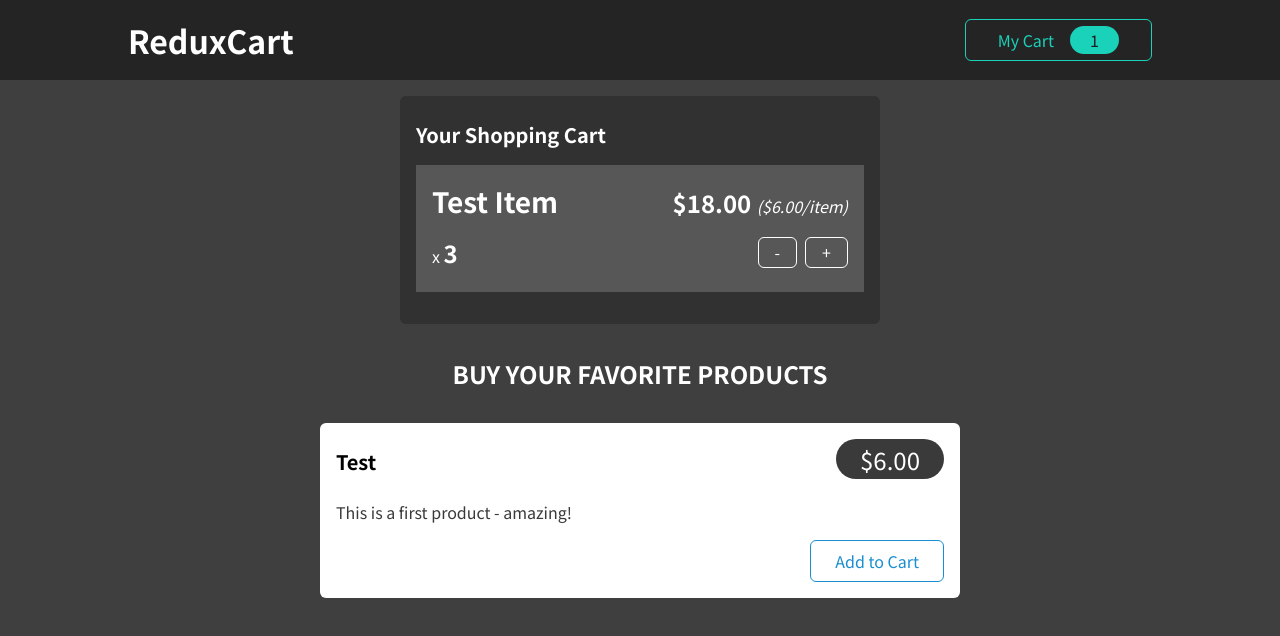
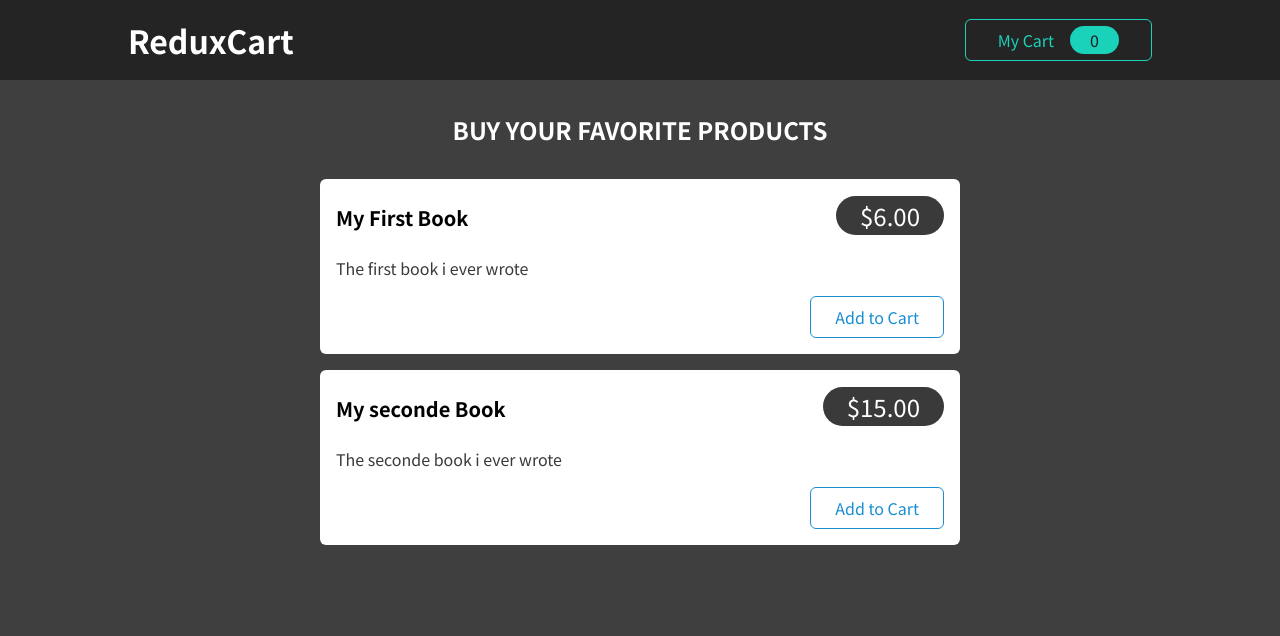
Before and after one commit to MOR3SREZ/training---branches, a React (Create React App) app: page / in a window 1280 px wide. Shown: the top 636 px of the page. Built offline with nearby package versions, Linux system fonts and the light colour scheme.

Commit message:
redux added

```diff
--- a/package.json
+++ b/package.json
@@ -3,6 +3,7 @@
   "version": "0.1.0",
   "private": true,
   "dependencies": {
+    "@reduxjs/toolkit": "^1.8.0",
     "@testing-library/jest-dom": "^5.16.2",
     "@testing-library/react": "^12.1.2",
     "@testing-library/user-event": "^13.5.0",
--- a/src/App.js
+++ b/src/App.js
@@ -1,11 +1,13 @@
+import { useSelector } from 'react-redux';
 import Cart from './components/Cart/Cart';
 import Layout from './components/Layout/Layout';
 import Products from './components/Shop/Products';
 
 function App() {
+  const showCart = useSelector((state) => state.ui.cartIsVisible);
   return (
     <Layout>
-      <Cart />
+      {showCart && <Cart />}
       <Products />
     </Layout>
   );
--- a/src/components/Cart/Cart.js
+++ b/src/components/Cart/Cart.js
@@ -1,15 +1,28 @@
+import { useSelector } from 'react-redux';
+
 import Card from '../UI/Card';
 import classes from './Cart.module.css';
 import CartItem from './CartItem';
 
 const Cart = (props) => {
+  const cartItems = useSelector((state) => state.cart.items);
+
   return (
     <Card className={classes.cart}>
       <h2>Your Shopping Cart</h2>
       <ul>
-        <CartItem
-          item={{ title: 'Test Item', quantity: 3, total: 18, price: 6 }}
-        />
+        {cartItems.map((item) => (
+          <CartItem
+            key={item.id}
+            item={{
+              id: item.id,
+              title: item.name,
+              quantity: item.quantity,
+              total: item.totalPrice,
+              price: item.price,
+            }}
+          />
+        ))}
       </ul>
     </Card>
   );
--- a/src/components/Cart/CartButton.js
+++ b/src/components/Cart/CartButton.js
@@ -1,10 +1,20 @@
+import { useSelector } from 'react-redux';
+import { useDispatch } from 'react-redux';
+import { uiActions } from '../../store/ui-slice';
 import classes from './CartButton.module.css';
 
 const CartButton = (props) => {
+  const dispatch = useDispatch();
+  const cartQuantity = useSelector((state) => state.cart.totalQuantity);
+
+  const toggleCartHandler = () => {
+    dispatch(uiActions.toggle());
+  };
+
   return (
-    <button className={classes.button}>
+    <button className={classes.button} onClick={toggleCartHandler}>
       <span>My Cart</span>
-      <span className={classes.badge}>1</span>
+      <span className={classes.badge}>{cartQuantity}</span>
     </button>
   );
 };
--- a/src/components/Cart/CartItem.js
+++ b/src/components/Cart/CartItem.js
@@ -1,7 +1,17 @@
+import { useDispatch } from 'react-redux';
+import { cartActions } from '../../store/cart-slice';
 import classes from './CartItem.module.css';
 
 const CartItem = (props) => {
-  const { title, quantity, total, price } = props.item;
+  const dispatch = useDispatch();
+  const { title, quantity, total, price, id } = props.item;
+
+  const removeItemHandler = () => {
+    dispatch(cartActions.removeItemFromCart(id));
+  };
+  const addItemHandler = () => {
+    dispatch(cartActions.addItemToCart({ id, title, price }));
+  };
 
   return (
     <li className={classes.item}>
@@ -17,8 +27,8 @@
           x <span>{quantity}</span>
         </div>
         <div className={classes.actions}>
-          <button>-</button>
-          <button>+</button>
+          <button onClick={removeItemHandler}>-</button>
+          <button onClick={addItemHandler}>+</button>
         </div>
       </div>
     </li>
--- a/src/components/Shop/ProductItem.js
+++ b/src/components/Shop/ProductItem.js
@@ -1,8 +1,20 @@
+import { useDispatch } from 'react-redux';
+import { cartActions } from '../../store/cart-slice';
 import Card from '../UI/Card';
 import classes from './ProductItem.module.css';
 
-const ProductItem = (props) => {
-  const { title, price, description } = props;
+const ProductItem = ({ title, price, description, id }) => {
+  const dispatch = useDispatch();
+
+  const addToCartHandler = () => {
+    dispatch(
+      cartActions.addItemToCart({
+        id,
+        title,
+        price,
+      })
+    );
+  };
 
   return (
     <li className={classes.item}>
@@ -13,7 +25,7 @@
         </header>
         <p>{description}</p>
         <div className={classes.actions}>
-          <button>Add to Cart</button>
+          <button onClick={addToCartHandler}>Add to Cart</button>
         </div>
       </Card>
     </li>
--- a/src/components/Shop/Products.js
+++ b/src/components/Shop/Products.js
@@ -1,16 +1,35 @@
 import ProductItem from './ProductItem';
 import classes from './Products.module.css';
+
+const DUMMY_PRODUCTS = [
+  {
+    id: 'p1',
+    price: 6,
+    title: 'My First Book',
+    description: 'The first book i ever wrote',
+  },
+  {
+    id: 'p2',
+    price: 15,
+    title: 'My seconde Book',
+    description: 'The seconde book i ever wrote',
+  },
+];
 
 const Products = (props) => {
   return (
     <section className={classes.products}>
       <h2>Buy your favorite products</h2>
       <ul>
-        <ProductItem
-          title='Test'
-          price={6}
-          description='This is a first product - amazing!'
-        />
+        {DUMMY_PRODUCTS.map((product) => (
+          <ProductItem
+            key={product.id}
+            id={product.id}
+            title={product.title}
+            price={product.price}
+            description={product.description}
+          />
+        ))}
       </ul>
     </section>
   );
--- a/src/index.js
+++ b/src/index.js
@@ -1,6 +1,13 @@
 import ReactDOM from 'react-dom';
+import { Provider } from 'react-redux';
 
 import './index.css';
 import App from './App';
+import store from './store';
 
-ReactDOM.render(<App />, document.getElementById('root'));
+ReactDOM.render(
+  <Provider store={store}>
+    <App />
+  </Provider>,
+  document.getElementById('root')
+);
--- /dev/null
+++ b/src/store/cart-slice.js
@@ -0,0 +1,44 @@
+import { createSlice } from '@reduxjs/toolkit';
+
+const cartSlice = createSlice({
+  name: 'cart',
+  initialState: {
+    items: [],
+    totalQuantity: 0,
+  },
+  reducers: {
+    addItemToCart(state, action) {
+      const newItem = action.payload;
+      const existingItem = state.items.find((item) => item.id === newItem.id);
+      state.totalQuantity++;
+
+      if (!existingItem) {
+        state.items.push({
+          id: newItem.id,
+          price: newItem.price,
+          quantity: 1,
+          totalPrice: newItem.price,
+          name: newItem.title,
+        });
+      } else {
+        existingItem.quantity++;
+        existingItem.totalPrice = existingItem.totalPrice + newItem.price;
+      }
+    },
+    removeItemFromCart(state, action) {
+      const id = action.payload;
+      const existingItem = state.items.find((item) => item.id === id);
+      state.totalQuantity--;
+
+      if (existingItem.quantity === 1) {
+        state.items = state.items.filter((item) => item.id !== id);
+      } else {
+        existingItem.quantity--;
+        existingItem.totalPrice = existingItem.totalPrice - existingItem.price;
+      }
+    },
+  },
+});
+
+export const cartActions = cartSlice.actions;
+export default cartSlice;
--- /dev/null
+++ b/src/store/index.js
@@ -0,0 +1,10 @@
+import { configureStore } from '@reduxjs/toolkit';
+import cartSlice from './cart-slice';
+
+import uiSlice from './ui-slice';
+
+const store = configureStore({
+  reducer: { ui: uiSlice.reducer, cart: cartSlice.reducer },
+});
+
+export default store;
--- /dev/null
+++ b/src/store/ui-slice.js
@@ -0,0 +1,15 @@
+import { createSlice } from '@reduxjs/toolkit';
+
+const uiSlice = createSlice({
+  name: 'ui',
+  initialState: { cartIsVisible: false },
+  reducers: {
+    toggle(state) {
+      state.cartIsVisible = !state.cartIsVisible;
+    },
+  },
+});
+
+export const uiActions = uiSlice.actions;
+
+export default uiSlice;
```
Also changed, not shown: 1 other file (tests, documents, lock files or other folders).
